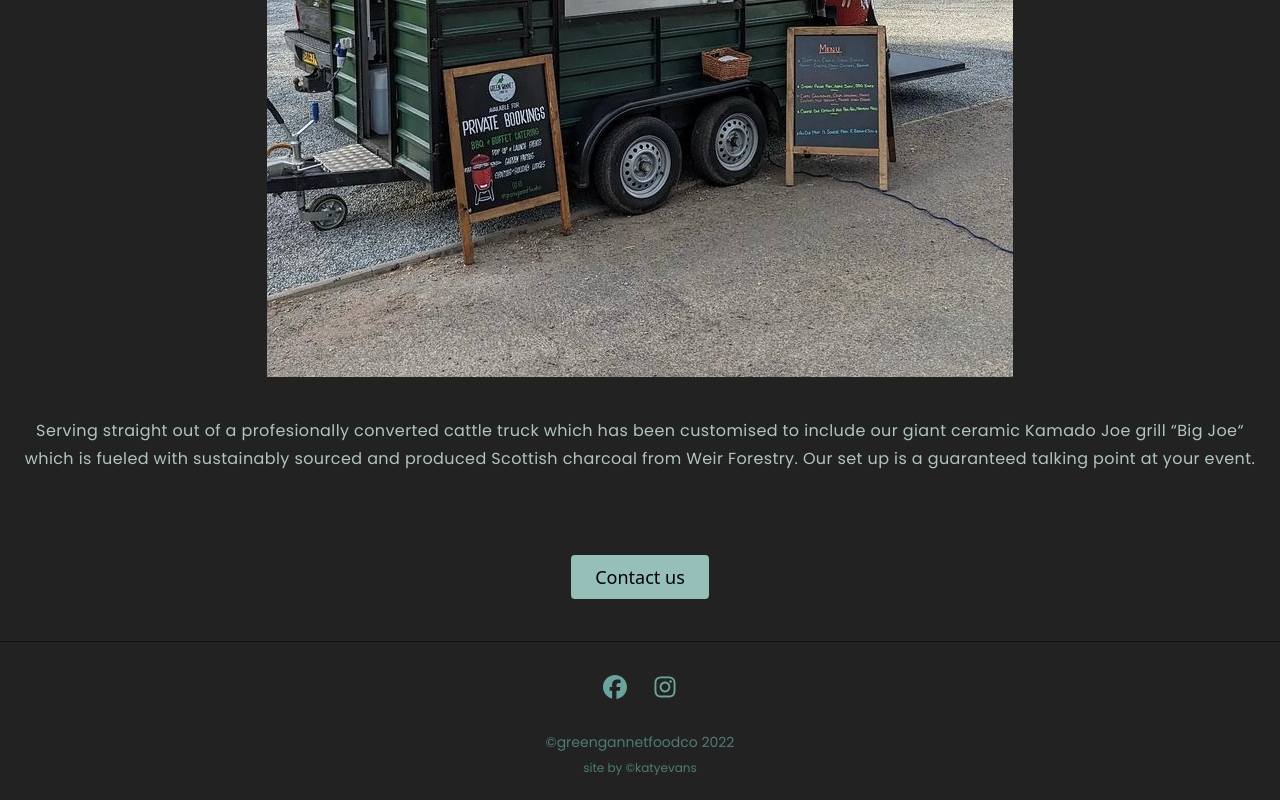
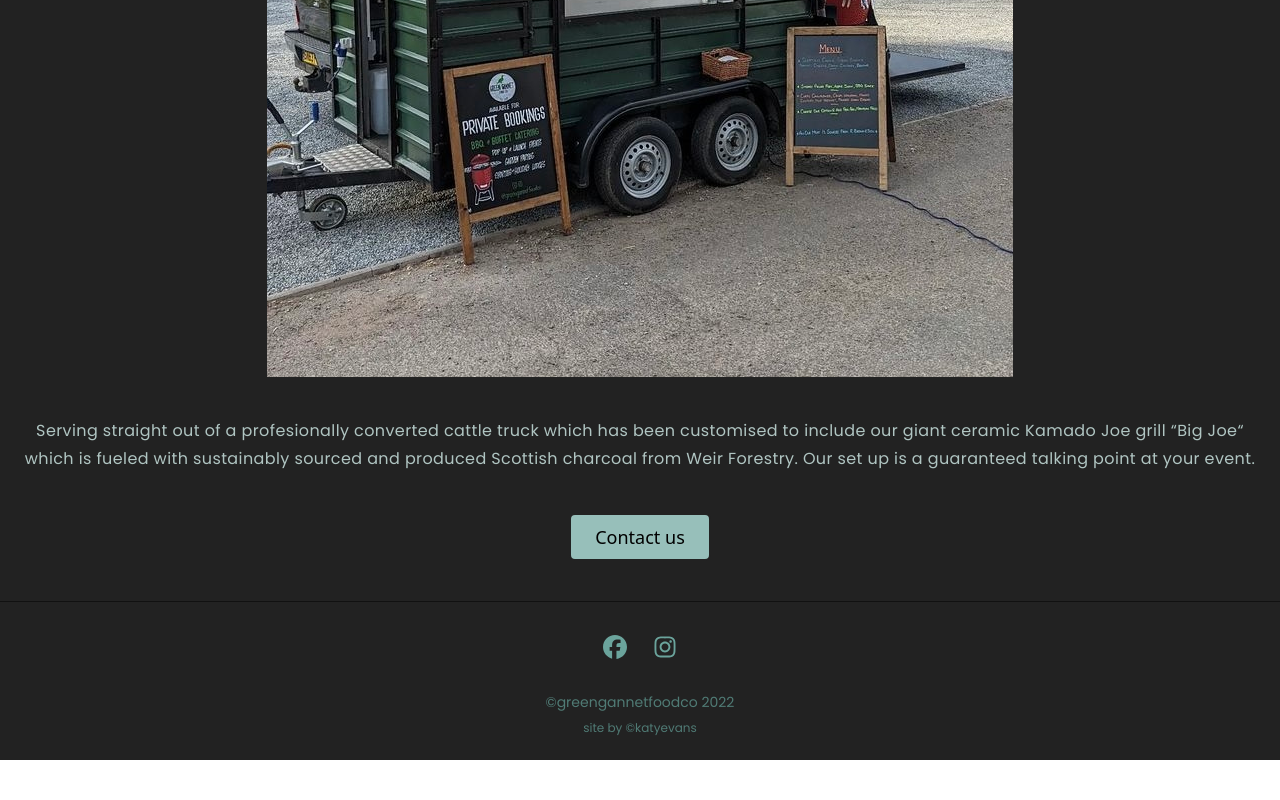
Before and after one commit to katy-evans/gg, a Next.js app: page / in a window 1280 px wide. Shown: the part 1060-1860 px from the top of the page. After the commit the page ends 1820 px from the top, so only its background shows below. Built offline with nearby package versions, Linux system fonts and the light colour scheme; a web font is replaced by a local one.

Commit message:
removing extra spacing around text content on landing page

```diff
--- a/components/Landing/index.js
+++ b/components/Landing/index.js
@@ -61,7 +61,7 @@ const Landing = () => {
             </div>
           </div>
 
-          <div className="col-span-2 flex justify-center items-center text-center m-4 py-6 text-[#b0c5c2] font-display leading-7 tracking-wide">
+          <div className="col-span-2 flex justify-center items-center text-center mx-4 mt-4 pt-6 text-[#b0c5c2] font-display leading-7 tracking-wide">
             <p>
               Serving straight out of a profesionally converted cattle truck
               which has been customised to include our giant ceramic Kamado Joe
```
